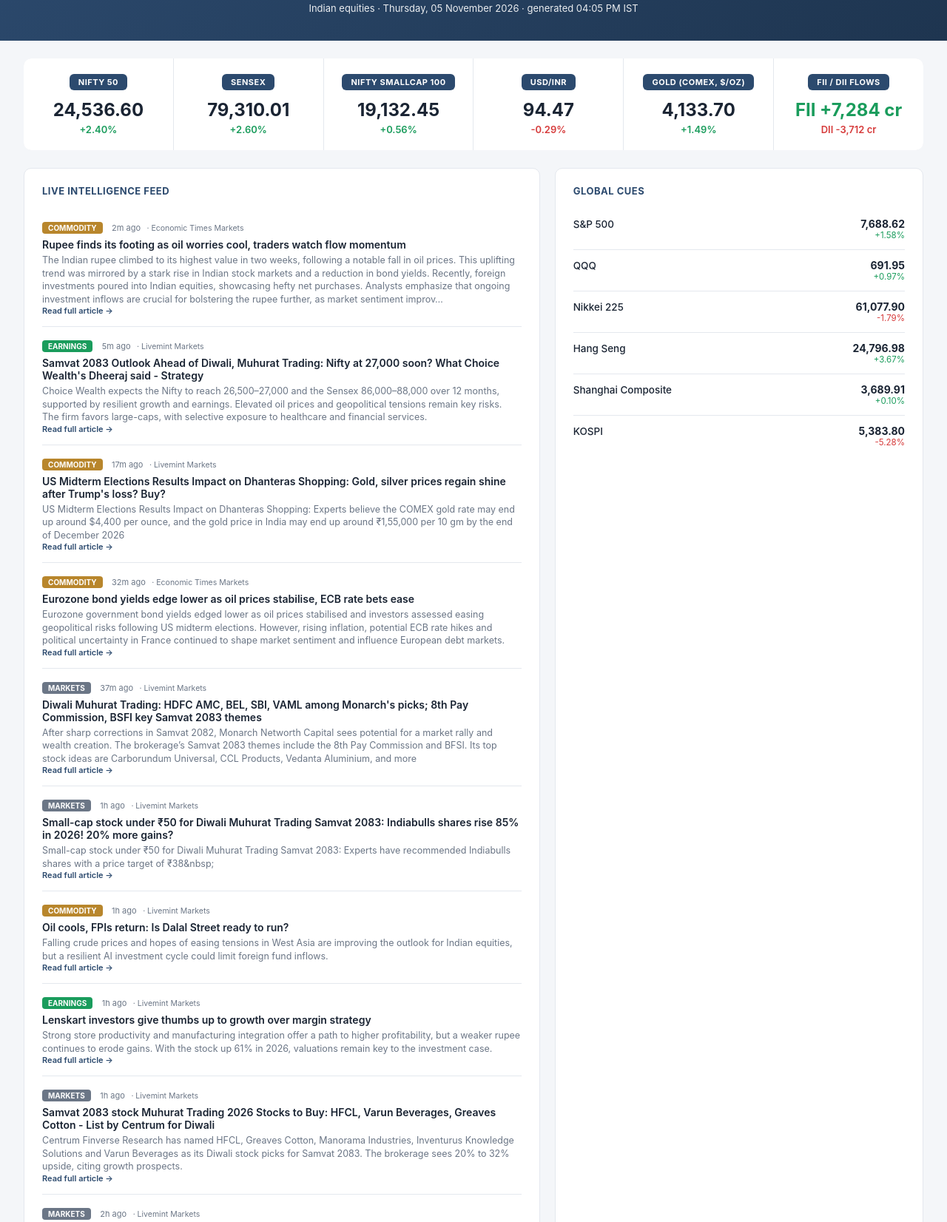
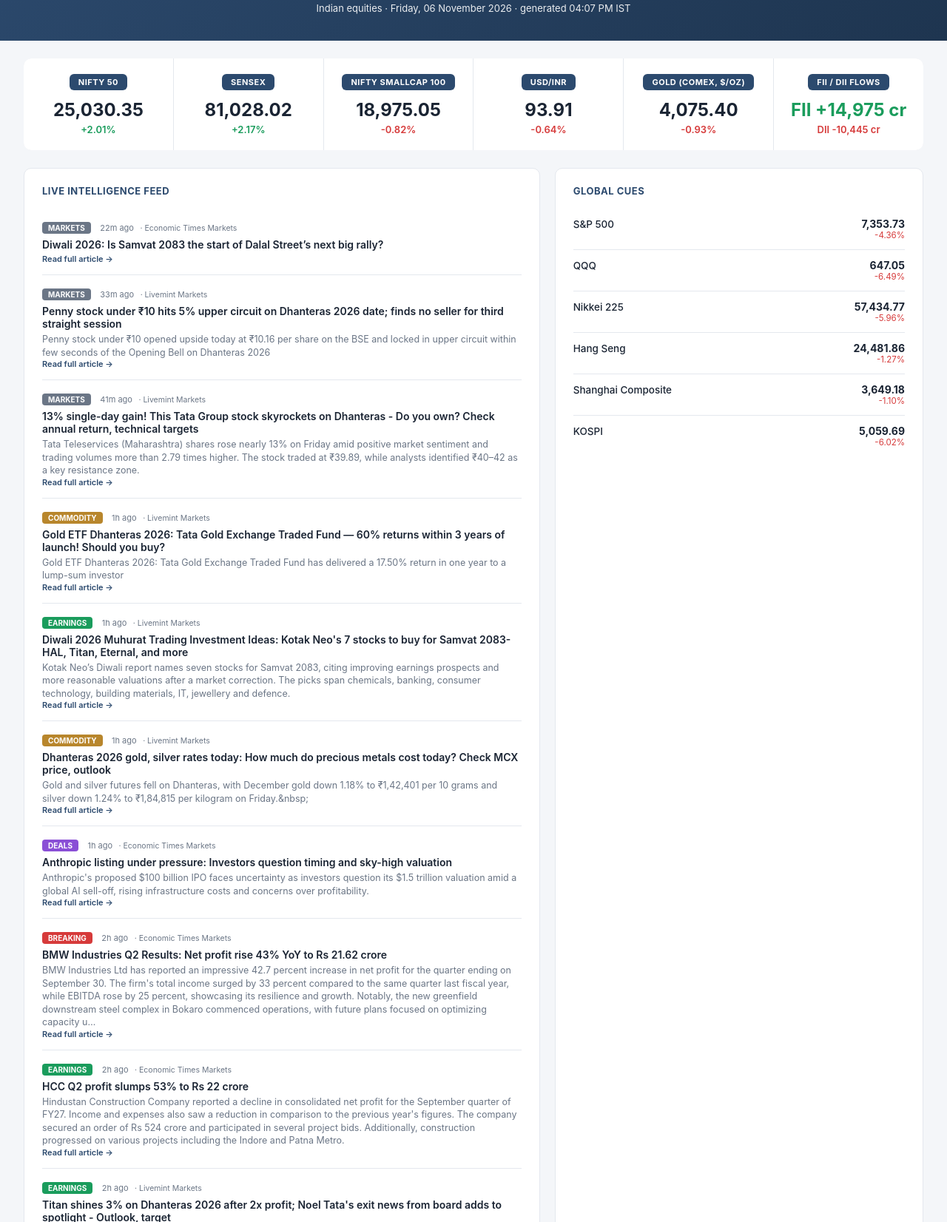
Before and after one commit to satyenknanda/morning-market-monitor, a plain HTML site: page docs/index.html in a window 1280 px wide. Shown: the part 237-1889 px from the top of the page at 74% size. Drawn offline with Linux system fonts and the light colour scheme.

Commit message:
Update morning market monitor 2026-11-06T10:39:26Z

```diff
--- a/docs/index.html
+++ b/docs/index.html
@@ -99,160 +99,160 @@ body {
 <div class="topbar">
       <div class="brand">The Market Monitor</div>
       <nav><a href="index.html" class="active">Market Monitor →</a><a href="winning-edge.html" class="">Winning Edge →</a><a href="live-positions.html" class="">Live Positions →</a><a href="#" class="">KPIs →</a><a href="#">● Connect Kite</a></nav>
-      <div class="timestamp">Thursday, 05 November 2026 · 04:08 PM IST</div>
+      <div class="timestamp">Friday, 06 November 2026 · 04:09 PM IST</div>
     </div>
 <div class="hero">
   <div class="ticker-line">Daily market wire — Indian equities</div>
   <h1>MARKET MONITOR</h1>
   <div class="tagline">Daily Market Wire</div>
-  <div class="meta">Indian equities · Thursday, 05 November 2026 · generated 04:05 PM IST</div>
+  <div class="meta">Indian equities · Friday, 06 November 2026 · generated 04:07 PM IST</div>
 </div>
 <div class="metric-strip"><div class="metric-card">
           <span class="metric-label">NIFTY 50</span><br>
-          <div class="metric-value">24,536.60</div>
-          <div class="metric-pct pct-up">+2.40%</div>
+          <div class="metric-value">25,030.35</div>
+          <div class="metric-pct pct-up">+2.01%</div>
         </div><div class="metric-card">
           <span class="metric-label">SENSEX</span><br>
-          <div class="metric-value">79,310.01</div>
-          <div class="metric-pct pct-up">+2.60%</div>
+          <div class="metric-value">81,028.02</div>
+          <div class="metric-pct pct-up">+2.17%</div>
         </div><div class="metric-card">
           <span class="metric-label">NIFTY SMALLCAP 100</span><br>
-          <div class="metric-value">19,132.45</div>
-          <div class="metric-pct pct-up">+0.56%</div>
+          <div class="metric-value">18,975.05</div>
+          <div class="metric-pct pct-down">-0.82%</div>
         </div><div class="metric-card">
           <span class="metric-label">USD/INR</span><br>
-          <div class="metric-value">94.47</div>
-          <div class="metric-pct pct-down">-0.29%</div>
+          <div class="metric-value">93.91</div>
+          <div class="metric-pct pct-down">-0.64%</div>
         </div><div class="metric-card">
           <span class="metric-label">GOLD (COMEX, $/OZ)</span><br>
-          <div class="metric-value">4,133.70</div>
-          <div class="metric-pct pct-up">+1.49%</div>
+          <div class="metric-value">4,075.40</div>
+          <div class="metric-pct pct-down">-0.93%</div>
         </div><div class="metric-card">
           <span class="metric-label">FII / DII FLOWS</span><br>
-          <div class="metric-value pct-up">FII +7,284 cr</div>
-          <div class="metric-pct pct-down">DII -3,712 cr</div>
+          <div class="metric-value pct-up">FII +14,975 cr</div>
+          <div class="metric-pct pct-down">DII -10,445 cr</div>
         </div></div>
 <div class="grid-2">
-  <div class="panel"><h2>LIVE INTELLIGENCE FEED</h2><a class="feed-item" href="https://economictimes.indiatimes.com/markets/forex/forex-news/rupee-finds-its-footing-as-oil-worries-cool-traders-watch-flow-momentum/articleshow/135569527.cms" target="_blank" rel="noopener noreferrer">
-          <span class="feed-tag tag-COMMODITY">COMMODITY</span>
-          <span class="feed-time">2m ago</span>
+  <div class="panel"><h2>LIVE INTELLIGENCE FEED</h2><a class="feed-item" href="https://economictimes.indiatimes.com/markets/stocks/diwali-2026-is-samvat-2083-the-start-of-dalal-streets-next-big-rally/videoshow/135603351.cms" target="_blank" rel="noopener noreferrer">
+          <span class="feed-tag tag-MARKETS">MARKETS</span>
+          <span class="feed-time">22m ago</span>
           <span class="feed-source">· Economic Times Markets</span>
-          <div class="feed-title">Rupee finds its footing as oil worries cool, traders watch flow momentum</div>
-          <div class="feed-summary">The Indian rupee climbed to its highest value in two weeks, following a notable fall in oil prices. This uplifting trend was mirrored by a stark rise in Indian stock markets and a reduction in bond yields. Recently, foreign investments poured into Indian equities, showcasing hefty net purchases. Analysts emphasize that ongoing investment inflows are crucial for bolstering the rupee further, as market sentiment improv…</div>
+          <div class="feed-title">Diwali 2026: Is Samvat 2083 the start of Dalal Street’s next big rally?</div>
+          <div class="feed-summary"></div>
           <div class="feed-readmore">Read full article →</div>
-        </a><a class="feed-item" href="https://www.livemint.com/market/stock-market-news/samvat-2083-outlook-ahead-of-diwali-muhurat-trading-nifty-at-27-000-soon-what-choice-wealths-dheeraj-said-strategy-11793867994138.html" target="_blank" rel="noopener noreferrer">
-          <span class="feed-tag tag-EARNINGS">EARNINGS</span>
-          <span class="feed-time">5m ago</span>
+        </a><a class="feed-item" href="https://www.livemint.com/market/stock-market-news/penny-stock-under-rs-10-hits-5-upper-circuit-on-dhanteras-2026-date-finds-no-seller-for-third-straight-session-11793957644761.html" target="_blank" rel="noopener noreferrer">
+          <span class="feed-tag tag-MARKETS">MARKETS</span>
+          <span class="feed-time">33m ago</span>
           <span class="feed-source">· Livemint Markets</span>
-          <div class="feed-title">Samvat 2083 Outlook Ahead of Diwali, Muhurat Trading: Nifty at 27,000 soon? What Choice Wealth's Dheeraj said - Strategy</div>
-          <div class="feed-summary">Choice Wealth expects the Nifty to reach 26,500–27,000 and the Sensex 86,000–88,000 over 12 months, supported by resilient growth and earnings. Elevated oil prices and geopolitical tensions remain key risks. The firm favors large-caps, with selective exposure to healthcare and financial services.</div>
+          <div class="feed-title">Penny stock under  ₹10 hits 5% upper circuit on Dhanteras 2026 date; finds no seller for third straight session</div>
+          <div class="feed-summary">Penny stock under  ₹10 opened upside today at  ₹10.16 per share on the BSE and locked in upper circuit within few seconds of the Opening Bell on Dhanteras 2026</div>
           <div class="feed-readmore">Read full article →</div>
-        </a><a class="feed-item" href="https://www.livemint.com/market/commodities/us-midterm-elections-results-impact-on-dhanteras-shopping-gold-silver-prices-regain-shine-after-trumps-loss-buy-11793865355632.html" target="_blank" rel="noopener noreferrer">
-          <span class="feed-tag tag-COMMODITY">COMMODITY</span>
-          <span class="feed-time">17m ago</span>
+        </a><a class="feed-item" href="https://www.livemint.com/market/stock-market-news/13-single-day-gain-this-tata-group-stock-skyrockets-on-dhanteras-do-you-own-check-annual-return-technical-targets-11793958763606.html" target="_blank" rel="noopener noreferrer">
+          <span class="feed-tag tag-MARKETS">MARKETS</span>
+          <span class="feed-time">41m ago</span>
           <span class="feed-source">· Livemint Markets</span>
-          <div class="feed-title">US Midterm Elections Results Impact on Dhanteras Shopping: Gold, silver prices regain shine after Trump's loss? Buy?</div>
-          <div class="feed-summary">US Midterm Elections Results Impact on Dhanteras Shopping: Experts believe the COMEX gold rate may end up around $4,400 per ounce, and the gold price in India may end up around  ₹1,55,000 per 10 gm by the end of December 2026</div>
+          <div class="feed-title">13% single-day gain! This Tata Group stock skyrockets on Dhanteras - Do you own? Check annual return, technical targets</div>
+          <div class="feed-summary">Tata Teleservices (Maharashtra) shares rose nearly 13% on Friday amid positive market sentiment and trading volumes more than 2.79 times higher. The stock traded at  ₹39.89, while analysts identified  ₹40–42 as a key resistance zone.</div>
           <div class="feed-readmore">Read full article →</div>
-        </a><a class="feed-item" href="https://economictimes.indiatimes.com/markets/us-stocks/news/eurozone-bond-yields-edge-lower-as-oil-prices-stabilise-ecb-rate-bets-ease/articleshow/135568561.cms" target="_blank" rel="noopener noreferrer">
-          <span class="feed-tag tag-COMMODITY">COMMODITY</span>
-          <span class="feed-time">32m ago</span>
-          <span class="feed-source">· Economic Times Markets</span>
-          <div class="feed-title">Eurozone bond yields edge lower as oil prices stabilise, ECB rate bets ease</div>
-          <div class="feed-summary">Eurozone government bond yields edged lower as oil prices stabilised and investors assessed easing geopolitical risks following US midterm elections. However, rising inflation, potential ECB rate hikes and political uncertainty in France continued to shape market sentiment and influence European debt markets.</div>
-          <div class="feed-readmore">Read full article →</div>
-        </a><a class="feed-item" href="https://www.livemint.com/market/stock-market-news/diwali-muhurat-trading-hdfc-amc-bel-sbi-vedant-aluminium-monarch-stock-picks-8th-pay-commission-bsfi-samvat-2083-11793872391839.html" target="_blank" rel="noopener noreferrer">
-          <span class="feed-tag tag-MARKETS">MARKETS</span>
-          <span class="feed-time">37m ago</span>
-          <span class="feed-source">· Livemint Markets</span>
-          <div class="feed-title">Diwali Muhurat Trading: HDFC AMC, BEL, SBI, VAML among Monarch's picks; 8th Pay Commission, BSFI key Samvat 2083 themes</div>
-          <div class="feed-summary">After sharp corrections in Samvat 2082, Monarch Networth Capital sees potential for a market rally and wealth creation. The brokerage’s Samvat 2083 themes include the 8th Pay Commission and BFSI. Its top stock ideas are Carborundum Universal, CCL Products, Vedanta Aluminium, and more</div>
-          <div class="feed-readmore">Read full article →</div>
-        </a><a class="feed-item" href="https://www.livemint.com/market/stock-market-news/smallcap-stock-under-rs-50-for-diwali-muhurat-trading-samvat-2083-indiabulls-shares-rise-85-in-2026-20-more-gains-11793869233254.html" target="_blank" rel="noopener noreferrer">
-          <span class="feed-tag tag-MARKETS">MARKETS</span>
-          <span class="feed-time">1h ago</span>
-          <span class="feed-source">· Livemint Markets</span>
-          <div class="feed-title">Small-cap stock under  ₹50 for Diwali Muhurat Trading Samvat 2083: Indiabulls shares rise 85% in 2026! 20% more gains?</div>
-          <div class="feed-summary">Small-cap stock under  ₹50 for Diwali Muhurat Trading Samvat 2083: Experts have recommended Indiabulls shares with a price target of  ₹38&amp;nbsp;</div>
-          <div class="feed-readmore">Read full article →</div>
-        </a><a class="feed-item" href="https://www.livemint.com/market/stock-market-news/oil-cools-fpis-return-is-dalal-street-ready-to-run-11793858558879.html" target="_blank" rel="noopener noreferrer">
+        </a><a class="feed-item" href="https://www.livemint.com/market/stock-market-news/gold-etf-dhanteras-2026-tata-gold-exchange-traded-fund-60-returns-within-3-years-of-launch-should-you-buy-11793952833169.html" target="_blank" rel="noopener noreferrer">
           <span class="feed-tag tag-COMMODITY">COMMODITY</span>
           <span class="feed-time">1h ago</span>
           <span class="feed-source">· Livemint Markets</span>
-          <div class="feed-title">Oil cools, FPIs return: Is Dalal Street ready to run?</div>
-          <div class="feed-summary">Falling crude prices and hopes of easing tensions in West Asia are improving the outlook for Indian equities, but a resilient AI investment cycle could limit foreign fund inflows.</div>
+          <div class="feed-title">Gold ETF Dhanteras 2026: Tata Gold Exchange Traded Fund — 60% returns within 3 years of launch! Should you buy?</div>
+          <div class="feed-summary">Gold ETF Dhanteras 2026: Tata Gold Exchange Traded Fund has delivered a 17.50% return in one year to a lump-sum investor</div>
           <div class="feed-readmore">Read full article →</div>
-        </a><a class="feed-item" href="https://www.livemint.com/market/mark-to-market/lenskart-investors-give-thumbs-up-to-growth-over-margin-strategy-11793865227400.html" target="_blank" rel="noopener noreferrer">
+        </a><a class="feed-item" href="https://www.livemint.com/market/stock-market-news/diwali-2026-muhurat-trading-investment-ideas-kotak-neos-7-stocks-to-buy-for-samvat-2083-hal-titan-eternal-and-more-11793953552663.html" target="_blank" rel="noopener noreferrer">
           <span class="feed-tag tag-EARNINGS">EARNINGS</span>
           <span class="feed-time">1h ago</span>
           <span class="feed-source">· Livemint Markets</span>
-          <div class="feed-title">Lenskart investors give thumbs up to growth over margin strategy</div>
-          <div class="feed-summary">Strong store productivity and manufacturing integration offer a path to higher profitability, but a weaker rupee continues to erode gains. With the stock up 61% in 2026, valuations remain key to the investment case.</div>
+          <div class="feed-title">Diwali 2026 Muhurat Trading Investment Ideas: Kotak Neo's 7 stocks to buy for Samvat 2083- HAL, Titan, Eternal, and more</div>
+          <div class="feed-summary">Kotak Neo’s Diwali report names seven stocks for Samvat 2083, citing improving earnings prospects and more reasonable valuations after a market correction. The picks span chemicals, banking, consumer technology, building materials, IT, jewellery and defence.</div>
           <div class="feed-readmore">Read full article →</div>
-        </a><a class="feed-item" href="https://www.livemint.com/market/stock-market-news/samvat-2083-stock-muhurat-trading-2026-stocks-to-buy-hfcl-varun-beverages-greaves-cotton-list-by-centrum-for-diwali-11793864066141.html" target="_blank" rel="noopener noreferrer">
-          <span class="feed-tag tag-MARKETS">MARKETS</span>
+        </a><a class="feed-item" href="https://www.livemint.com/market/stock-market-news/dhanteras-2026-gold-silver-rates-today-how-much-do-precious-metals-cost-today-check-mcx-price-outlook-11793955217848.html" target="_blank" rel="noopener noreferrer">
+          <span class="feed-tag tag-COMMODITY">COMMODITY</span>
           <span class="feed-time">1h ago</span>
           <span class="feed-source">· Livemint Markets</span>
-          <div class="feed-title">Samvat 2083 stock Muhurat Trading 2026 Stocks to Buy: HFCL, Varun Beverages, Greaves Cotton - List by Centrum for Diwali</div>
-          <div class="feed-summary">Centrum Finverse Research has named HFCL, Greaves Cotton, Manorama Industries, Inventurus Knowledge Solutions and Varun Beverages as its Diwali stock picks for Samvat 2083. The brokerage sees 20% to 32% upside, citing growth prospects.</div>
+          <div class="feed-title">Dhanteras 2026 gold, silver rates today: How much do precious metals cost today? Check MCX price, outlook</div>
+          <div class="feed-summary">Gold and silver futures fell on Dhanteras, with December gold down 1.18% to  ₹1,42,401 per 10 grams and silver down 1.24% to  ₹1,84,815 per kilogram on Friday.&amp;nbsp;</div>
           <div class="feed-readmore">Read full article →</div>
-        </a><a class="feed-item" href="https://www.livemint.com/market/stock-market-news/diwali-2026-samvat-2083-ahead-of-muhurat-trading-uday-kotak-shares-5-factors-to-watch-in-festive-season-list-11793863466374.html" target="_blank" rel="noopener noreferrer">
-          <span class="feed-tag tag-MARKETS">MARKETS</span>
-          <span class="feed-time">2h ago</span>
-          <span class="feed-source">· Livemint Markets</span>
-          <div class="feed-title">Diwali 2026, Samvat 2083: Ahead of Muhurat Trading, Uday Kotak shares 5 factors to watch in festive season - List</div>
-          <div class="feed-summary">Diwali 2026, Samvat 2083: Ahead of the festive season, Uday Kotak, Founder and Non-Executive Director of Kotak Mahindra Bank, shared his perspective on the developments that could shape Indian financial markets and investment opportunities in Samvat 2083.</div>
+        </a><a class="feed-item" href="https://economictimes.indiatimes.com/markets/us-stocks/wall-street-guide/anthropic-listing-under-pressure-investors-question-timing-and-sky-high-valuation/slideshow/135600960.cms" target="_blank" rel="noopener noreferrer">
+          <span class="feed-tag tag-DEALS">DEALS</span>
+          <span class="feed-time">1h ago</span>
+          <span class="feed-source">· Economic Times Markets</span>
+          <div class="feed-title">Anthropic listing under pressure: Investors question timing and sky-high valuation</div>
+          <div class="feed-summary">Anthropic's proposed $100 billion IPO faces uncertainty as investors question its $1.5 trillion valuation amid a global AI sell-off, rising infrastructure costs and concerns over profitability.</div>
           <div class="feed-readmore">Read full article →</div>
-        </a><a class="feed-item" href="https://economictimes.indiatimes.com/markets/stocks/earnings/epl-q2-results-profit-rises-4-yoy-to-rs-111-crore/articleshow/135565623.cms" target="_blank" rel="noopener noreferrer">
+        </a><a class="feed-item" href="https://economictimes.indiatimes.com/markets/stocks/earnings/bmw-industries-q2-results-net-profit-rise-43-yoy-to-rs-21-62-crore/articleshow/135600062.cms" target="_blank" rel="noopener noreferrer">
           <span class="feed-tag tag-BREAKING">BREAKING</span>
           <span class="feed-time">2h ago</span>
           <span class="feed-source">· Economic Times Markets</span>
-          <div class="feed-title">EPL Q2 Results: Profit rises 4% YoY to Rs 111 crore</div>
-          <div class="feed-summary">EPL reported a notable 4.52% increase in net profit, reaching Rs 110.9 crore for the September quarter of FY27. With revenues from operations climbing to Rs 1,567.4 crore, a 30% year-on-year growth, the Beauty &amp; Cosmetics and Oral Care segments played pivotal roles. Despite higher expenses, the EBITDA margins held strong above 20%. Looking forward, EPL is set to focus on sustained revenue growth and stable profit…</div>
+          <div class="feed-title">BMW Industries Q2 Results: Net profit rise 43% YoY to Rs 21.62 crore</div>
+          <div class="feed-summary">BMW Industries Ltd has reported an impressive 42.7 percent increase in net profit for the quarter ending on September 30. The firm's total income surged by 33 percent compared to the same quarter last fiscal year, while EBITDA rose by 25 percent, showcasing its resilience and growth. Notably, the new greenfield downstream steel complex in Bokaro commenced operations, with future plans focused on optimizing capacity u…</div>
           <div class="feed-readmore">Read full article →</div>
-        </a><a class="feed-item" href="https://www.livemint.com/market/mark-to-market/nykaa-fashion-ebitda-margin-growth-competition-valuation-risks-11793859471376.html" target="_blank" rel="noopener noreferrer">
+        </a><a class="feed-item" href="https://economictimes.indiatimes.com/markets/stocks/earnings/hcc-q2-profit-slumps-53-to-rs-22-crore/articleshow/135599840.cms" target="_blank" rel="noopener noreferrer">
+          <span class="feed-tag tag-EARNINGS">EARNINGS</span>
+          <span class="feed-time">2h ago</span>
+          <span class="feed-source">· Economic Times Markets</span>
+          <div class="feed-title">HCC Q2 profit slumps 53% to Rs 22 crore</div>
+          <div class="feed-summary">Hindustan Construction Company reported a decline in consolidated net profit for the September quarter of FY27. Income and expenses also saw a reduction in comparison to the previous year's figures. The company secured an order of Rs 524 crore and participated in several project bids. Additionally, construction progressed on various projects including the Indore and Patna Metro.</div>
+          <div class="feed-readmore">Read full article →</div>
+        </a><a class="feed-item" href="https://www.livemint.com/market/stock-market-news/titan-shines-3-on-dhanteras-2026-after-2x-profit-noel-tatas-exit-news-from-board-adds-to-spotlight-outlook-target-11793949103558.html" target="_blank" rel="noopener noreferrer">
           <span class="feed-tag tag-EARNINGS">EARNINGS</span>
           <span class="feed-time">2h ago</span>
           <span class="feed-source">· Livemint Markets</span>
-          <div class="feed-title">Nykaa gets a margin makeover, but risks remain</div>
-          <div class="feed-summary">Strong beauty &amp;amp; personal care performance and a fashion segment turnaround drove Q2 net profit up threefold, but rich valuations and margin risks leave little room for missteps.</div>
+          <div class="feed-title">Titan shines 3% on Dhanteras 2026 after 2x profit; Noel Tata's exit news from board adds to spotlight - Outlook, target</div>
+          <div class="feed-summary">Titan shares rose over 3% after the company reported a more than twofold increase in Q2 FY27 net profit to  ₹2,393 crore, supported by demand for studded jewellery. Revenue grew 23.54% to  ₹20,337 crore.&amp;nbsp;</div>
+          <div class="feed-readmore">Read full article →</div>
+        </a><a class="feed-item" href="https://www.livemint.com/market/stock-market-news/diwali-muhurat-trading-2026-samvat-2083-date-timings-history-settlement-rules-more-top-10-things-for-investors-11793949250215.html" target="_blank" rel="noopener noreferrer">
+          <span class="feed-tag tag-DEALS">DEALS</span>
+          <span class="feed-time">3h ago</span>
+          <span class="feed-source">· Livemint Markets</span>
+          <div class="feed-title">Diwali Muhurat Trading 2026, Samvat 2083: Date, timings, history, settlement rules, more - Top 10 things for investors</div>
+          <div class="feed-summary">India’s exchanges will hold Diwali Muhurat Trading on Sunday, November 8, marking the start of Samvat 2083. The main equity session runs from 2:20 pm to 3:30 pm, with separate windows for pre-open orders, commodities, IPOs and other securities.</div>
+          <div class="feed-readmore">Read full article →</div>
+        </a><a class="feed-item" href="https://www.livemint.com/market/stock-market-news/how-us-midterm-election-results-ai-sell-off-impacted-us-stock-market-nikkei-225-kospi-taiwan-and-china-data-details-11793943446082.html" target="_blank" rel="noopener noreferrer">
+          <span class="feed-tag tag-MARKETS">MARKETS</span>
+          <span class="feed-time">3h ago</span>
+          <span class="feed-source">· Livemint Markets</span>
+          <div class="feed-title">How US Midterm Election Results, AI sell-off impacted US stock market, Nikkei 225, Kospi, Taiwan and China; data details</div>
+          <div class="feed-summary">US Midterm Election Results: The sweeping victory of Democratic Party triggered massive sell-off in the AI and Semiconductor stocks in the global markets</div>
           <div class="feed-readmore">Read full article →</div>
         </a></div>
   <div class="panel"><h2>GLOBAL CUES</h2><div class="cue-row">
           <span class="cue-name">S&P 500</span>
           <div class="cue-vals">
-            <div class="cue-value">7,688.62</div>
-            <div class="cue-pct pct-up">+1.58%</div>
+            <div class="cue-value">7,353.73</div>
+            <div class="cue-pct pct-down">-4.36%</div>
           </div>
         </div><div class="cue-row">
           <span class="cue-name">QQQ</span>
           <div class="cue-vals">
-            <div class="cue-value">691.95</div>
-            <div class="cue-pct pct-up">+0.97%</div>
+            <div class="cue-value">647.05</div>
+            <div class="cue-pct pct-down">-6.49%</div>
           </div>
         </div><div class="cue-row">
           <span class="cue-name">Nikkei 225</span>
           <div class="cue-vals">
-            <div class="cue-value">61,077.90</div>
-            <div class="cue-pct pct-down">-1.79%</div>
+            <div class="cue-value">57,434.77</div>
+            <div class="cue-pct pct-down">-5.96%</div>
           </div>
         </div><div class="cue-row">
           <span class="cue-name">Hang Seng</span>
           <div class="cue-vals">
-            <div class="cue-value">24,796.98</div>
-            <div class="cue-pct pct-up">+3.67%</div>
+            <div class="cue-value">24,481.86</div>
+            <div class="cue-pct pct-down">-1.27%</div>
           </div>
         </div><div class="cue-row">
           <span class="cue-name">Shanghai Composite</span>
           <div class="cue-vals">
-            <div class="cue-value">3,689.91</div>
-            <div class="cue-pct pct-up">+0.10%</div>
+            <div class="cue-value">3,649.18</div>
+            <div class="cue-pct pct-down">-1.10%</div>
           </div>
         </div><div class="cue-row">
           <span class="cue-name">KOSPI</span>
           <div class="cue-vals">
-            <div class="cue-value">5,383.80</div>
-            <div class="cue-pct pct-down">-5.28%</div>
+            <div class="cue-value">5,059.69</div>
+            <div class="cue-pct pct-down">-6.02%</div>
           </div>
         </div></div>
 </div>
```
Also changed, not shown: docs/live-positions.html (+2 -2 lines), docs/winning-edge.html (+14 -14 lines).
